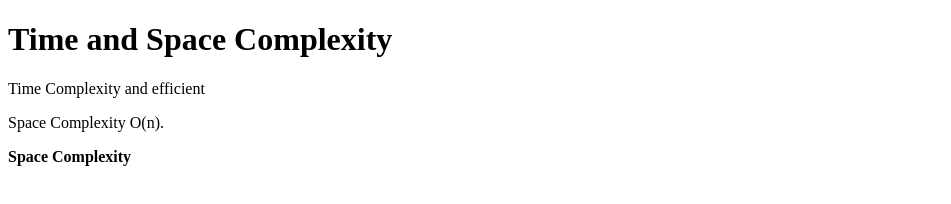
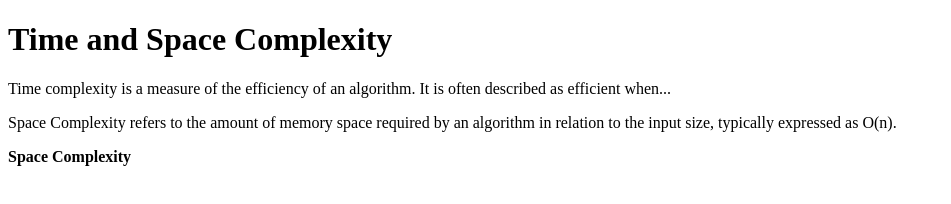
Before and after one commit to acciojob/time-and-space-complexity-tilak-c, a website: page main.html in a window 1280 px wide. Shown: the whole page, without its empty margins (0-951 px from the left). Drawn offline with Linux system fonts and the light colour scheme.

Commit message:
created a submission

```diff
--- a/main.html
+++ b/main.html
@@ -9,9 +9,9 @@
 <body>
 	<!-- the entire body must be written by student -->
 	<h1>Time and Space Complexity</h1>
-	<p>Time Complexity and efficient</p>
-	<p>Space Complexity O(n).</p>
-	<b>Space Complexity</b>
+<p>Time complexity is a measure of the efficiency of an algorithm. It is often described as efficient when...</p>
+<p>Space Complexity refers to the amount of memory space required by an algorithm in relation to the input size, typically expressed as O(n).</p>
+<b>Space Complexity</b>
 	<script type="text/javascript" src="./script.js">
 </script>
 
```
